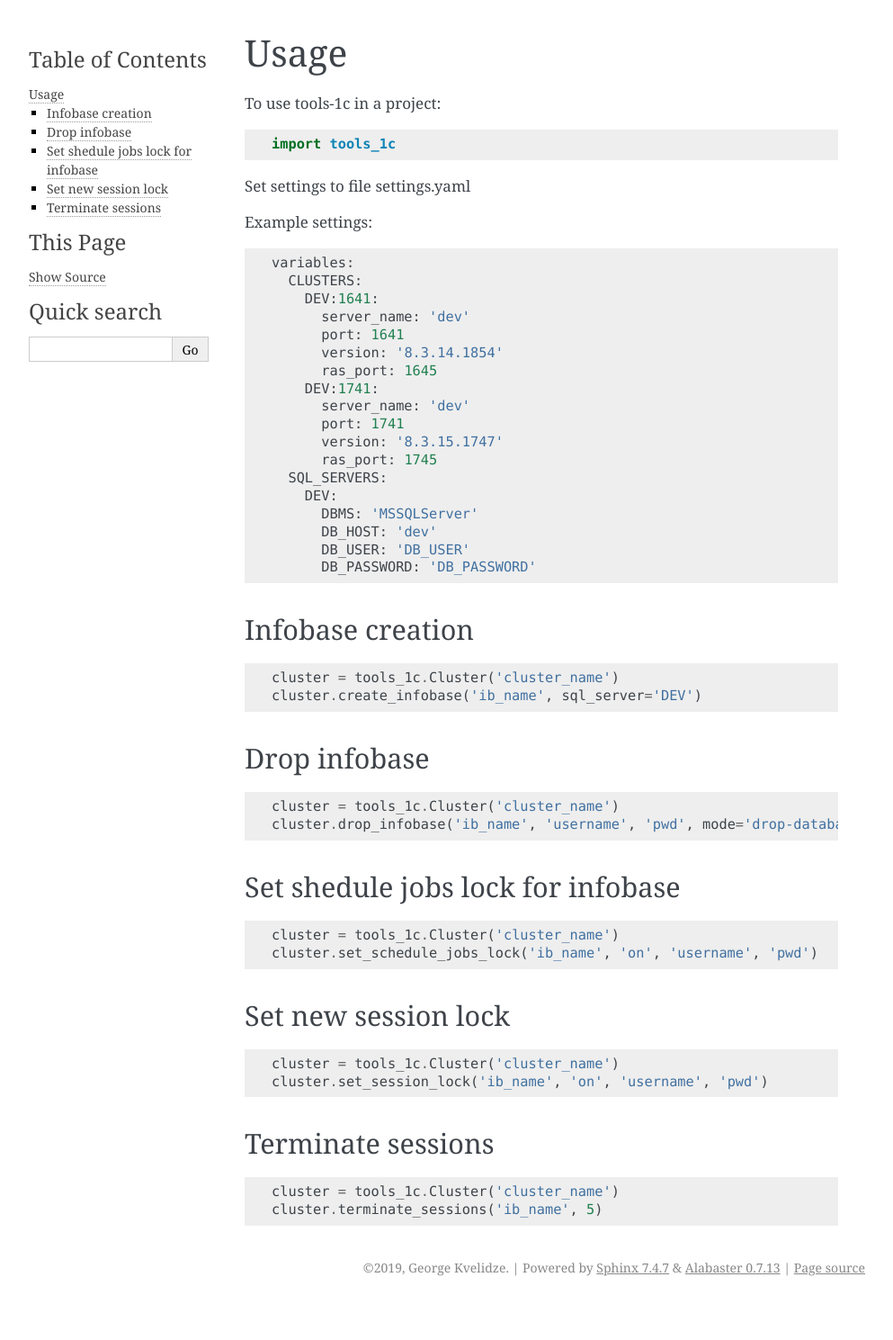
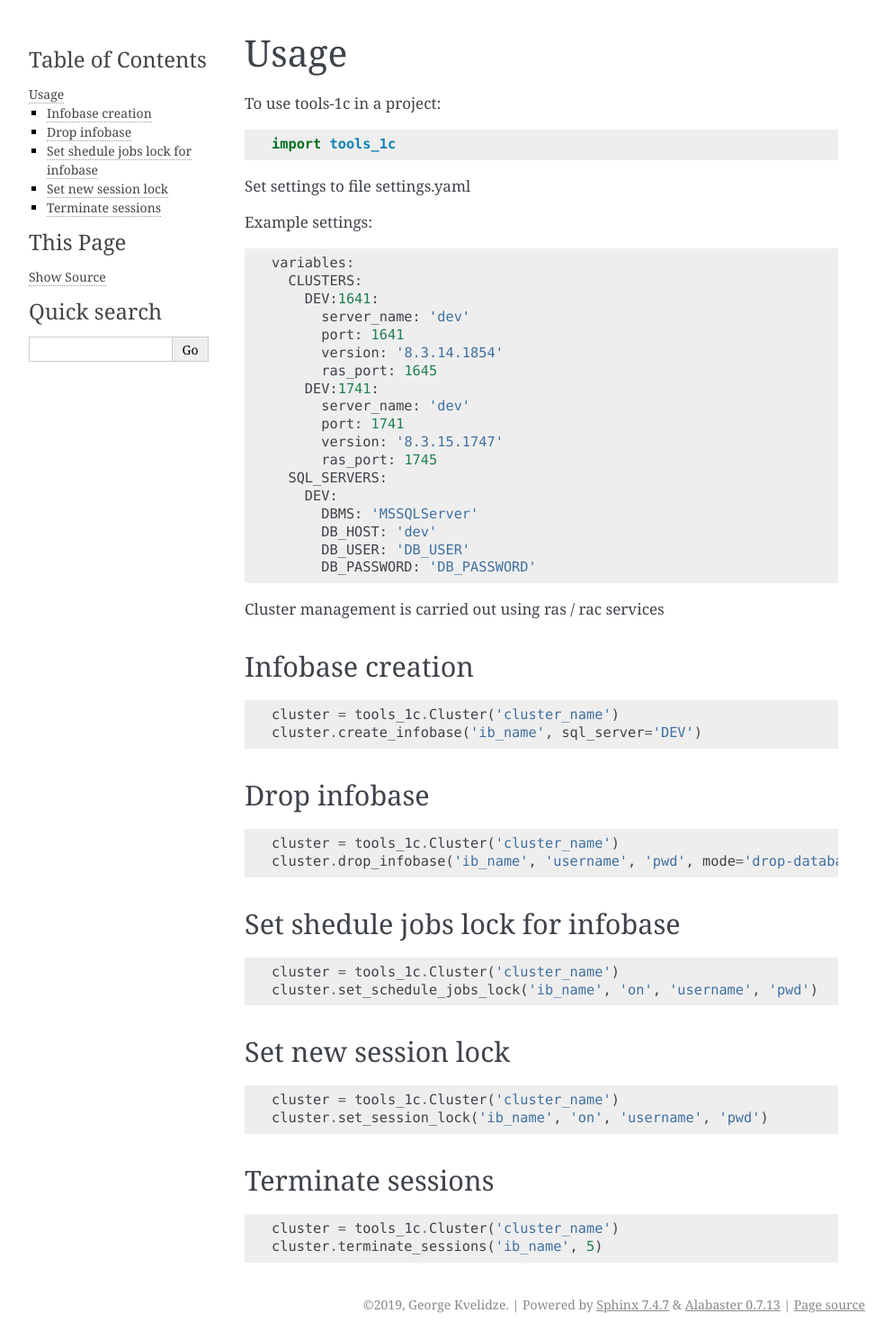
Before and after one commit to qwedfgr/tools_1c, a Sphinx documentation site: the page built from docs/usage.rst, in a window 1280 px wide. Shown: the whole page at 90% size, without its empty margins (148-1141 px from the left). Built offline with Sphinx 7.4.7, drawn with Linux system fonts in a browser that asks for light colours; pages that are not in the unit, such as notebooks, are missing from menus; before the commit the page ends 1448 px from its top, so only the background shows below that.

Commit message:
Fix documentation

```diff
--- a/docs/usage.rst
+++ b/docs/usage.rst
@@ -1,7 +1,6 @@
 -----
 Usage
 -----
-
 To use tools-1c in a project::
 
     import tools_1c
@@ -28,6 +27,9 @@ Example settings::
           DB_HOST: 'dev'
           DB_USER: 'DB_USER'
           DB_PASSWORD: 'DB_PASSWORD'
+
+
+Cluster management is carried out using ras / rac services
 
 Infobase creation
 ******************
```
